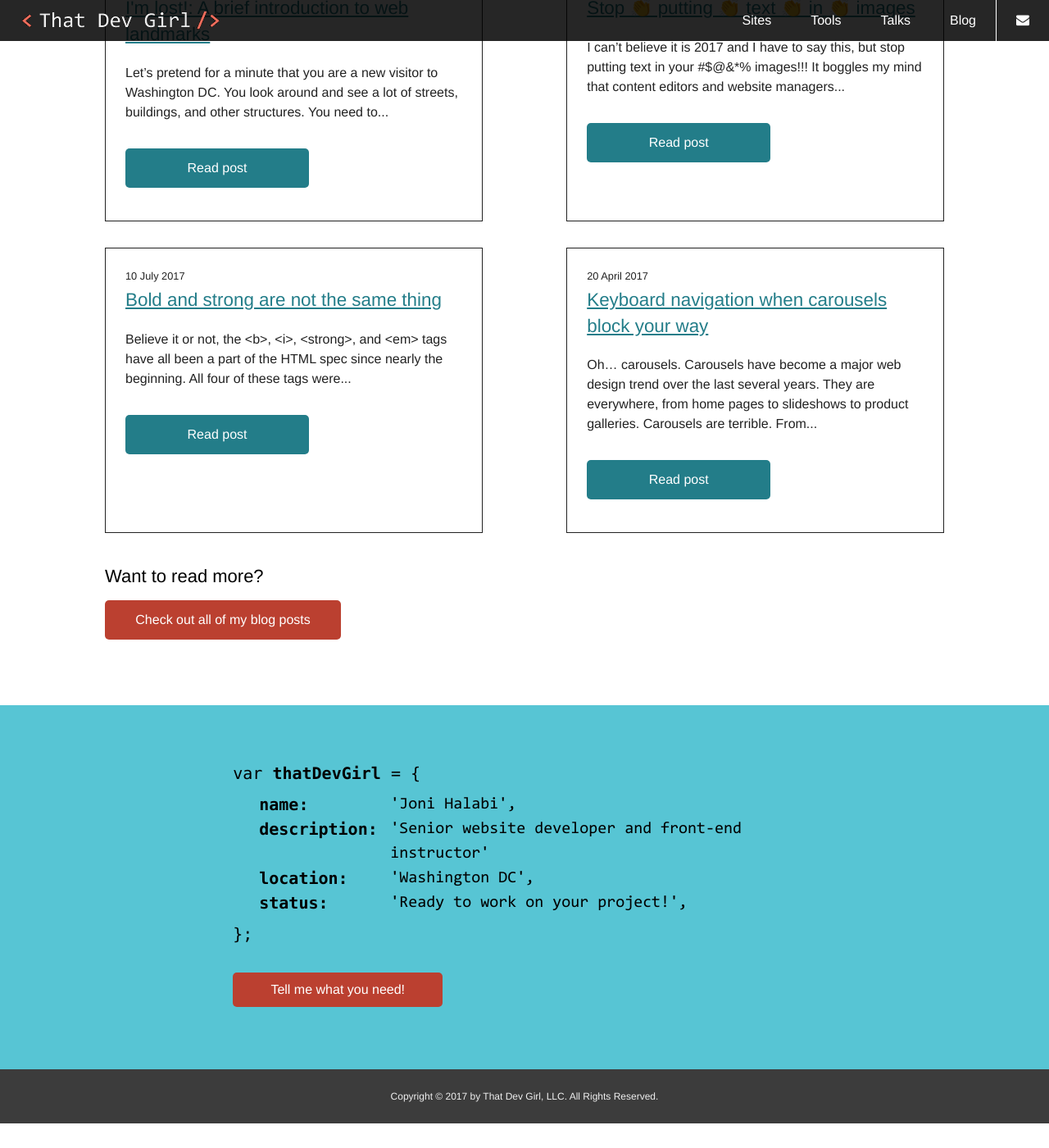
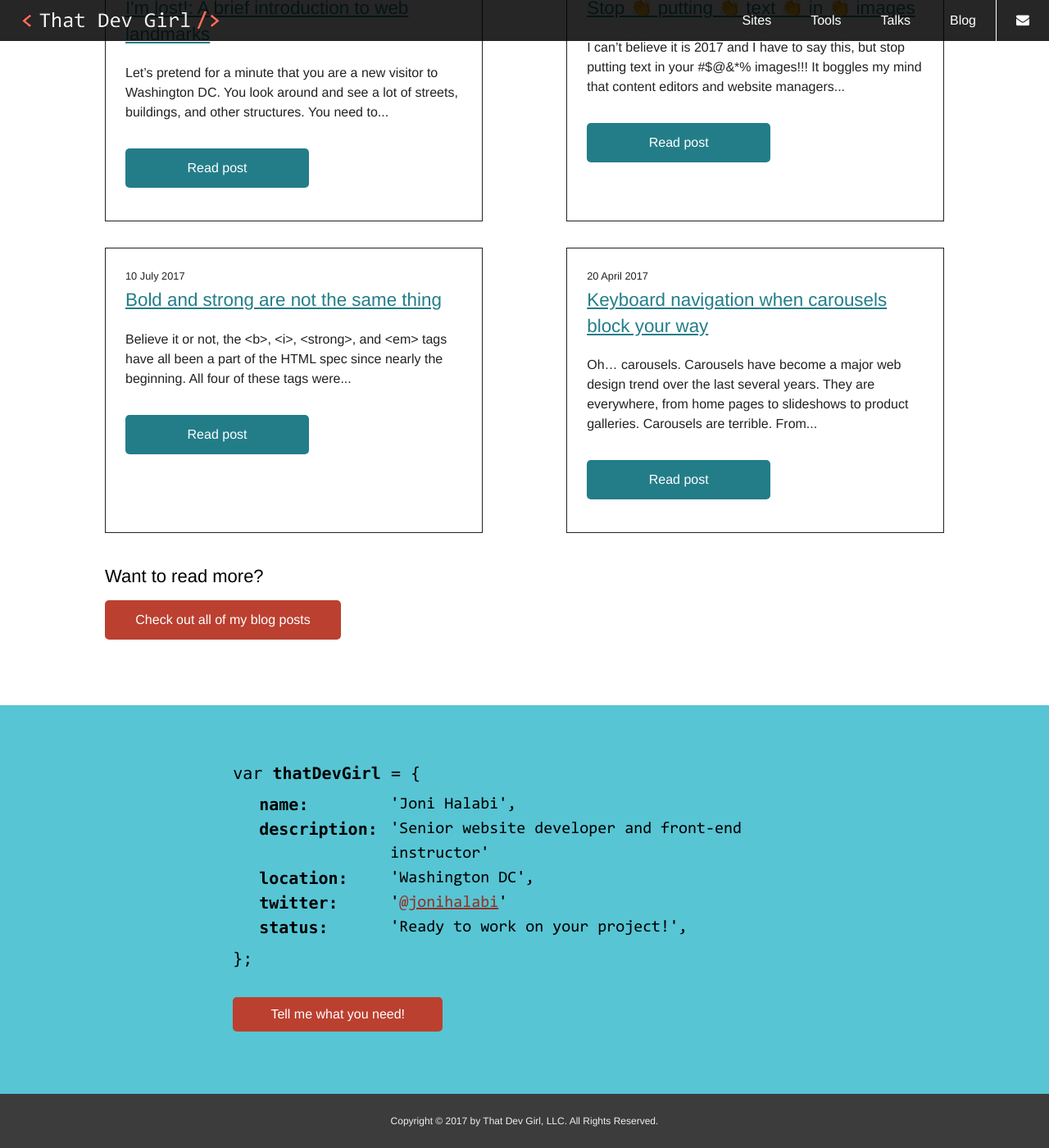
Before and after one commit to That-Dev-Girl-Archives/thatdevgirl.com, a Jekyll site: the page built from index.md, in a window 1280 px wide and 1400 px high, scrolled down 6251 px. Shown: the whole window at 82% size. Built offline with Jekyll 4.4.1, drawn with Linux system fonts in a browser that asks for light colours; before the commit the page ends 7621 px from its top, so only the background shows below that.

Commit message:
Adding twitter handle to code block on home page

```diff
--- a/_includes/block-code.html
+++ b/_includes/block-code.html
@@ -12,6 +12,9 @@
 			<dt>location:</dt>
 			<dd>'Washington DC',</dd>
 
+      <dt>twitter:</dt>
+      <dd>'<a href="https://twitter.com/jonihalabi">@jonihalabi</a>'</dd>
+
 			<dt>status:</dt>
 			<dd>'Ready to work on your project!',</dd>
 		</dl>
--- a/_sass/modules/_block-code.scss
+++ b/_sass/modules/_block-code.scss
@@ -21,9 +21,14 @@
 		}
 	}
 
-	a:hover {
-		background: lighten($blue, 25%);
-	}
+  a:not(.btn) {
+    color: darken($red, 10%);
+
+    &:hover {
+      color: $grey;
+      text-decoration: none;
+    }
+  }
 
 	.btn.primary {
 		font-size: 1rem;
```
